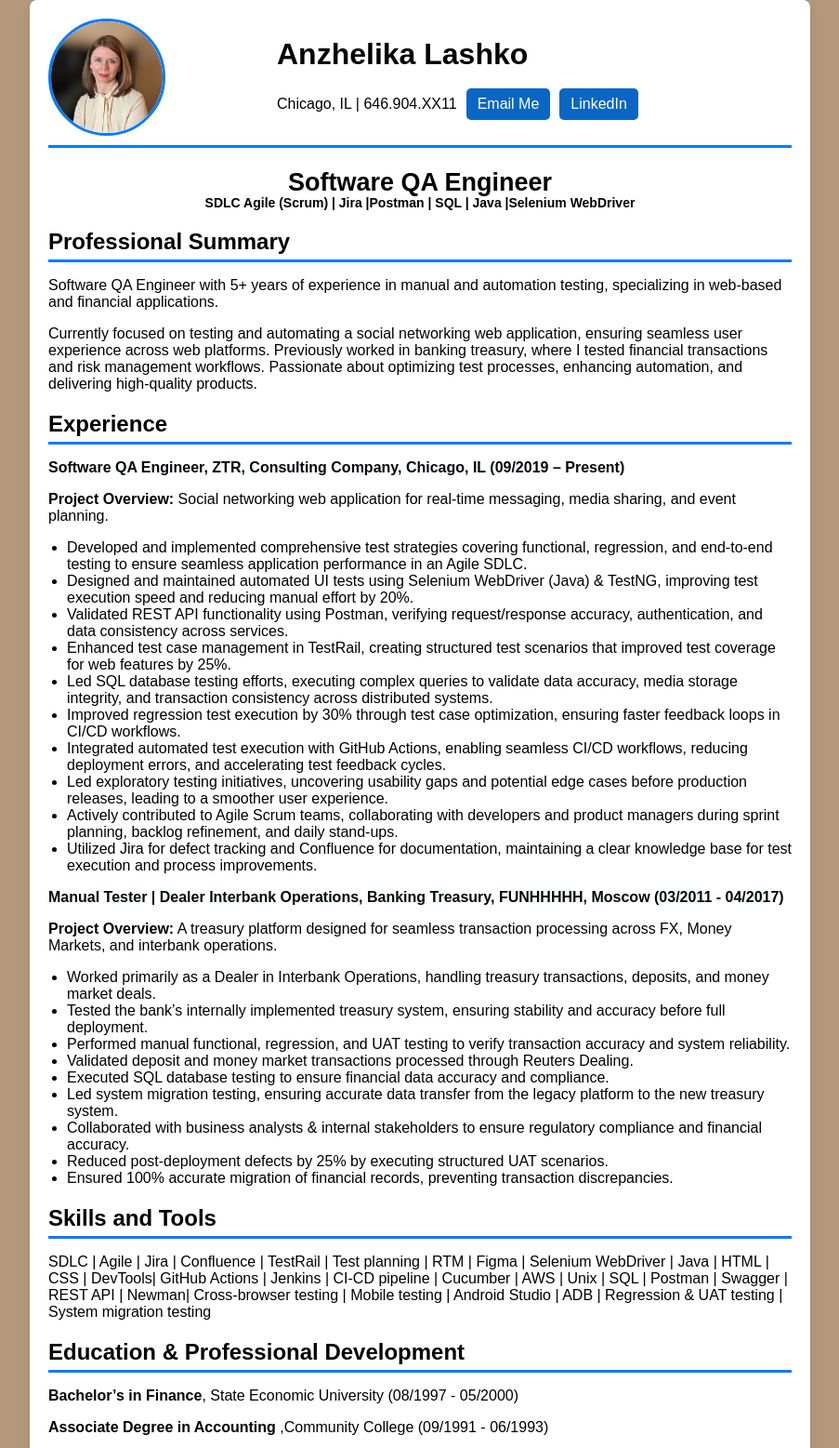
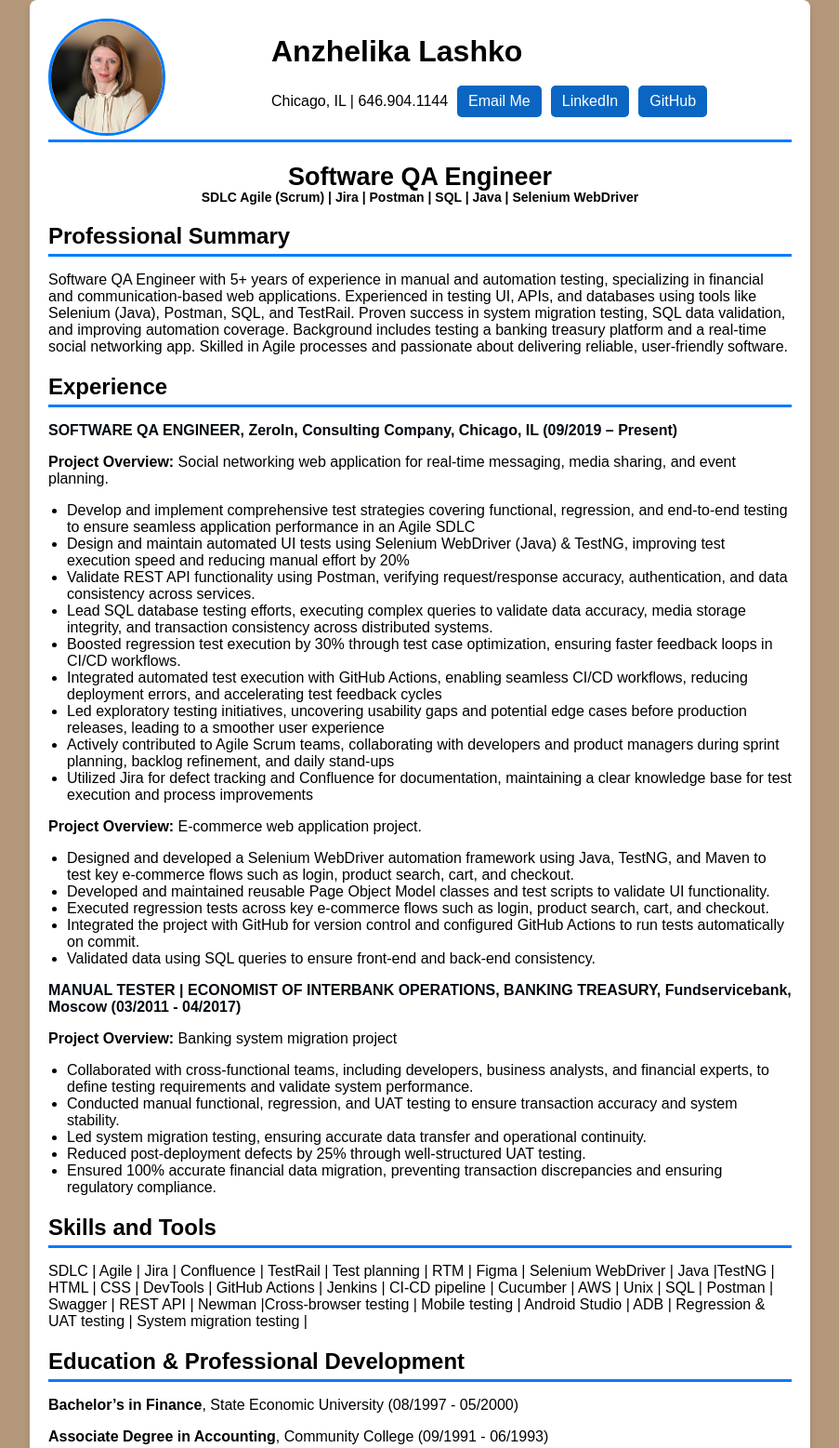
Before and after one commit to AnzhelikaLa/Resume, a plain HTML site: page index.html in a window 1280 px wide. Shown: the top 1557 px of the page at 93% size, without its empty margins (188-1091 px from the left). Drawn offline with Linux system fonts and the light colour scheme.

Commit message:
Updated resume layout and styling

```diff
--- a/index.html
+++ b/index.html
@@ -1,100 +1,112 @@
 <!DOCTYPE html>
 <html lang="en">
 <head>
-    <meta charset="UTF-8">
-    <meta name="viewport" content="width=device-width, initial-scale=1.0">
-    <title>A Mar - Resume</title>
-    <link rel="stylesheet" href="styles.css">
+  <meta charset="UTF-8" />
+  <meta name="viewport" content="width=device-width, initial-scale=1.0"/>
+  <title>Anzhelika Lashko - Resume</title>
+  <link rel="stylesheet" href="styles.css"/>
 </head>
 <body>
   <div class="container">
-        <!-- Header with Photo -->
+    <!-- Header with Flip Photo -->
     <div class="header">
+      <div class="flip-container">
+        <div class="flipper">
+          <div class="front">
             <img src="assets/profile.jpg" alt="Profile photo of Anzhelika L.">
+          </div>
+          <div class="back">
+            <img src="assets/profile-back.png" alt="Alternate profile photo">
+          </div>
+        </div>
+      </div>
       <div class="header-info">
         <h1>Anzhelika Lashko</h1>
         <div class="contact">
-                    <p>Chicago, IL | 646.904.XX11</p>
+          <p>Chicago, IL | 646.904.1144</p>
           <button class="email-button" onclick="window.open('https://mail.google.com/mail/?view=cm&fs=1&to=aalashko@gmail.com', '_blank')">Email Me</button>
-
-                    <button class="linkedin-button" onclick="showLinkedIn()">
-                        LinkedIn
-                    </button>
+          <button class="linkedin-button" onclick="showLinkedIn()">LinkedIn</button>
+          <button class="github-button" onclick="showGitHub()">GitHub</button>
         </div>
       </div>
     </div>
 
-        <!-- Software QA Engineer Title -->
+    <!-- QA Engineer Title -->
     <div class="center-section">
       <h2>Software QA Engineer</h2>
-            <p class="skills"><strong></strong>SDLC Agile (Scrum) | Jira |Postman | SQL | Java |Selenium WebDriver</p>
+      <p class="skills">SDLC Agile (Scrum) | Jira | Postman | SQL | Java | Selenium WebDriver</p>
     </div>
 
     <!-- Professional Summary -->
     <div class="section">
       <h2>Professional Summary</h2>
-            <p>Software QA Engineer with 5+ years of experience in manual and automation testing, specializing in web-based and financial applications.</p>
-            <p>Currently focused on testing and automating a social networking web application, ensuring seamless user experience across web platforms. Previously worked in banking treasury, where I tested financial transactions and risk management workflows. Passionate about optimizing test processes, enhancing automation, and delivering high-quality products.</p>
+      <p>Software QA Engineer with 5+ years of experience in manual and automation testing, specializing in financial and communication-based web applications.
+        Experienced in testing UI, APIs, and databases using tools like Selenium (Java), Postman, SQL, and TestRail. Proven success in system migration testing,
+        SQL data validation, and improving automation coverage. Background includes testing a banking treasury platform and a real-time social networking app.
+        Skilled in Agile processes and passionate about delivering reliable, user-friendly software.</p>
     </div>
+
 
     <!-- Experience -->
     <div class="section">
       <h2>Experience</h2>
 
-            <p class="job-title">Software QA Engineer, ZTR, Consulting Company, Chicago, IL (09/2019 – Present)</p>
+      <p class="job-title">SOFTWARE QA ENGINEER, ZeroIn, Consulting Company, Chicago, IL (09/2019 – Present)</p>
       <p class="project-overview"><strong>Project Overview:</strong> Social networking web application for real-time messaging, media sharing, and event planning.</p>
       <ul>
-                <li>Developed and implemented comprehensive test strategies covering functional, regression, and end-to-end testing to ensure seamless application performance in an Agile SDLC.</li>
-                <li>Designed and maintained automated UI tests using Selenium WebDriver (Java) & TestNG, improving test execution speed and reducing manual effort by 20%.</li>
-                <li>Validated REST API functionality using Postman, verifying request/response accuracy, authentication, and data consistency across services.</li>
-                <li>Enhanced test case management in TestRail, creating structured test scenarios that improved test coverage for web features by 25%.</li>
-                <li>Led SQL database testing efforts, executing complex queries to validate data accuracy, media storage integrity, and transaction consistency across distributed systems.</li>
-                <li>Improved regression test execution by 30% through test case optimization, ensuring faster feedback loops in CI/CD workflows.</li>
-                <li>Integrated automated test execution with GitHub Actions, enabling seamless CI/CD workflows, reducing deployment errors, and accelerating test feedback cycles.</li>
-                <li>Led exploratory testing initiatives, uncovering usability gaps and potential edge cases before production releases, leading to a smoother user experience.</li>
-                <li>Actively contributed to Agile Scrum teams, collaborating with developers and product managers during sprint planning, backlog refinement, and daily stand-ups.</li>
-                <li>Utilized Jira for defect tracking and Confluence for documentation, maintaining a clear knowledge base for test execution and process improvements.</li>
+        <li>Develop and implement comprehensive test strategies covering functional, regression, and end-to-end testing to ensure seamless application performance in an Agile SDLC</li>
+        <li>Design and maintain automated UI tests using Selenium WebDriver (Java) & TestNG, improving test execution speed and reducing manual effort by 20%</li>
+        <li>Validate REST API functionality using Postman, verifying request/response accuracy, authentication, and data consistency across services.</li>
+        <li>Lead SQL database testing efforts, executing complex queries to validate data accuracy, media storage integrity, and transaction consistency across distributed systems.</li>
+        <li>Boosted regression test execution by 30% through test case optimization, ensuring faster feedback loops in CI/CD workflows.</li>
+        <li>Integrated automated test execution with GitHub Actions, enabling seamless CI/CD workflows, reducing deployment errors, and accelerating test feedback cycles</li>
+        <li>Led exploratory testing initiatives, uncovering usability gaps and potential edge cases before production releases, leading to a smoother user experience</li>
+        <li>Actively contributed to Agile Scrum teams, collaborating with developers and product managers during sprint planning, backlog refinement, and daily stand-ups</li>
+        <li>Utilized Jira for defect tracking and Confluence for documentation, maintaining a clear knowledge base for test execution and process improvements</li>
+      </ul>
+      <p class="project-overview"><strong>Project Overview:</strong> E-commerce web application project.</p>
+      <ul>
+        <li>Designed and developed a Selenium WebDriver automation framework using Java, TestNG, and Maven to test key e-commerce flows such as login, product search, cart, and checkout.</li>
+        <li>Developed and maintained reusable Page Object Model classes and test scripts to validate UI functionality.</li>
+        <li>Executed regression tests across key e-commerce flows such as login, product search, cart, and checkout.</li>
+        <li>Integrated the project with GitHub for version control and configured GitHub Actions to run tests automatically on commit.</li>
+        <li>Validated data using SQL queries to ensure front-end and back-end consistency.</li>
       </ul>
 
+      <p class="job-title">MANUAL TESTER | ECONOMIST OF INTERBANK OPERATIONS, BANKING TREASURY, Fundservicebank, Moscow (03/2011 - 04/2017)</p>
+      <p class="project-overview"><strong>Project Overview:</strong> Banking system migration project</p>
+      <ul>
+        <li>Collaborated with cross-functional teams, including developers, business analysts, and financial experts, to define testing requirements and validate system performance.</li>
+        <li>Conducted manual functional, regression, and UAT testing to ensure transaction accuracy and system stability.</li>
+        <li>Led system migration testing, ensuring accurate data transfer and operational continuity.</li>
+        <li>Reduced post-deployment defects by 25% through well-structured UAT testing.</li>
+        <li>Ensured 100% accurate financial data migration, preventing transaction discrepancies and ensuring regulatory compliance.</li>
+      </ul>
+    </div>
 
-            <p class="job-title">Manual Tester | Dealer Interbank Operations, Banking Treasury, FUNHHHHH, Moscow (03/2011 - 04/2017)</p>
-            <p class="project-overview"><strong>Project Overview:</strong> A treasury platform designed for seamless transaction processing across FX, Money Markets, and interbank operations.</p>
-            <ul>
-                <li>Worked primarily as a Dealer in Interbank Operations, handling treasury transactions, deposits, and money market deals.</li>
-                <li>Tested the bank’s internally implemented treasury system, ensuring stability and accuracy before full deployment.</li>
-                <li>Performed manual functional, regression, and UAT testing to verify transaction accuracy and system reliability.</li>
-                <li>Validated deposit and money market transactions processed through Reuters Dealing.</li>
-                <li>Executed SQL database testing to ensure financial data accuracy and compliance.</li>
-                <li>Led system migration testing, ensuring accurate data transfer from the legacy platform to the new treasury system.</li>
-                <li>Collaborated with business analysts & internal stakeholders to ensure regulatory compliance and financial accuracy.</li>
-                <li>Reduced post-deployment defects by 25% by executing structured UAT scenarios.</li>
-                <li>Ensured 100% accurate migration of financial records, preventing transaction discrepancies.</li>
-            </ul>
-
-        </div>
     <!-- Skills and Tools -->
     <div class="section">
       <h2>Skills and Tools</h2>
-            <p>SDLC | Agile | Jira | Confluence | TestRail | Test planning | RTM | Figma | Selenium WebDriver | Java | HTML | CSS | DevTools|
-                GitHub Actions | Jenkins | CI-CD pipeline | Cucumber | AWS | Unix | SQL | Postman | Swagger | REST API | Newman|
-                Cross-browser testing | Mobile testing | Android Studio | ADB | Regression & UAT testing | System migration testing</p>
+      <p>SDLC | Agile | Jira | Confluence | TestRail | Test planning | RTM | Figma | Selenium WebDriver | Java |TestNG | HTML | CSS | DevTools |
+        GitHub Actions | Jenkins | CI-CD pipeline | Cucumber | AWS | Unix | SQL | Postman | Swagger | REST API | Newman |Cross-browser testing | Mobile testing | Android Studio | ADB |
+        Regression & UAT testing | System migration testing |</p>
     </div>
 
     <!-- Education -->
     <div class="section">
       <h2>Education & Professional Development</h2>
       <p><strong>Bachelor’s in Finance</strong>, State Economic University (08/1997 - 05/2000)</p>
-            <p><strong>Associate Degree in Accounting</strong> ,Community College  (09/1991 - 06/1993)</p>
+      <p><strong>Associate Degree in Accounting</strong>, Community College (09/1991 - 06/1993)</p>
     </div>
   </div>
 
+  <!-- JS for LinkedIn -->
   <script>
-        function showEmail() {
-            window.open("https://mail.google.com/mail/?view=cm&fs=1&to=aalashko@gmail.com", "_blank");
-        }
-
     function showLinkedIn() {
       window.open("https://www.linkedin.com/in/anzhelika-lashko/", "_blank");
+    }
+    function showGitHub() {
+    window.open("https://github.com/AnzhelikaLa", "_blank"); // replace with your GitHub URL if needed
   }
   </script>
 </body>
--- a/styles.css
+++ b/styles.css
@@ -1,3 +1,4 @@
+/* ======== Base Page Styles ======== */
 body {
     font-family: Arial, sans-serif;
     margin: 0;
@@ -8,6 +9,7 @@ body {
     align-items: center;
     min-height: 100vh;
 }
+
 .container {
     max-width: 800px;
     background: white; /* Keeps the resume area white */
@@ -15,37 +17,33 @@ body {
     box-shadow: 0 4px 8px rgba(0, 0, 0, 0.1);
     border-radius: 8px;
 }
+
 .header {
     display: flex;
     align-items: center;
     border-bottom: 3px solid #007BFF; /* Blue stripe below the header */
     flex-wrap: wrap;
 }
-.header img {
-    width: 120px;
-    height: 120px;
-    border-radius: 50%;
-    object-fit: cover;
-    border: 3px solid #007BFF;
-    margin-right: 120px;
-    margin-bottom: 10px;
-}
+
+
 .header-info {
     flex: 1;
     min-width: 200px;
 }
+
 h1 {
     font-size: 2em;
     margin: 0;
+}
 
-}
 .contact {
     display: flex;
     align-items: center;
     gap: 10px;
     margin-top: 10px;
 }
-.email-button, .linkedin-button {
+
+.email-button, .linkedin-button, .github-button {
     background-color: #0A66C2;
     color: white;
     padding: 8px 12px;
@@ -55,12 +53,18 @@ h1 {
     text-decoration: none;
     font-size: 16px;
 }
+
 .email-button:hover {
     background-color: #004182;
 }
+
 .linkedin-button:hover {
     background-color: #004182;
 }
+.github-button:hover {
+    background-color: #004182;
+}
+
 .center-section {
     text-align: center; /* Center text */
     font-size: 18px;
@@ -76,19 +80,65 @@ h1 {
     margin-top: -25px !important; /* Move skills closer */
 }
 
-
 .section {
     margin-bottom: 20px;
 }
+
 .section h2 {
     border-bottom: 3px solid #007BFF;
     padding-bottom: 5px;
     margin-bottom: 10px;
 }
+
 .job-title {
     font-weight: bold;
     color: #010911;
 }
+
 ul {
     padding-left: 20px;
 }
+
+/* ======== Flip Photo on Hover ======== */
+.flip-container {
+    width: 120px;
+    height: 120px;
+    perspective: 1000px;
+    margin-right: 120px;
+    margin-bottom: 10px;
+}
+
+.flipper {
+    width: 100%;
+    height: 100%;
+    position: relative;
+    transition: 0.6s;
+    transform-style: preserve-3d;
+    border-radius: 50%;
+}
+
+.flip-container:hover .flipper {
+    transform: rotateY(180deg);
+}
+
+.front, .back {
+    position: absolute;
+    width: 100%;
+    height: 100%;
+    backface-visibility: hidden;
+    border-radius: 50%;
+}
+
+.front img, .back img {
+    width: 100%;
+    height: 100%;
+    object-fit: cover;
+    object-position: center;
+    border-radius: 50%;
+    border: 3px solid #007BFF;
+  }
+
+
+.back {
+    transform: rotateY(180deg);
+}
```
Also changed, not shown: assets/profile-back.png (added). Lines whose indentation alone changed are shown as unchanged.
